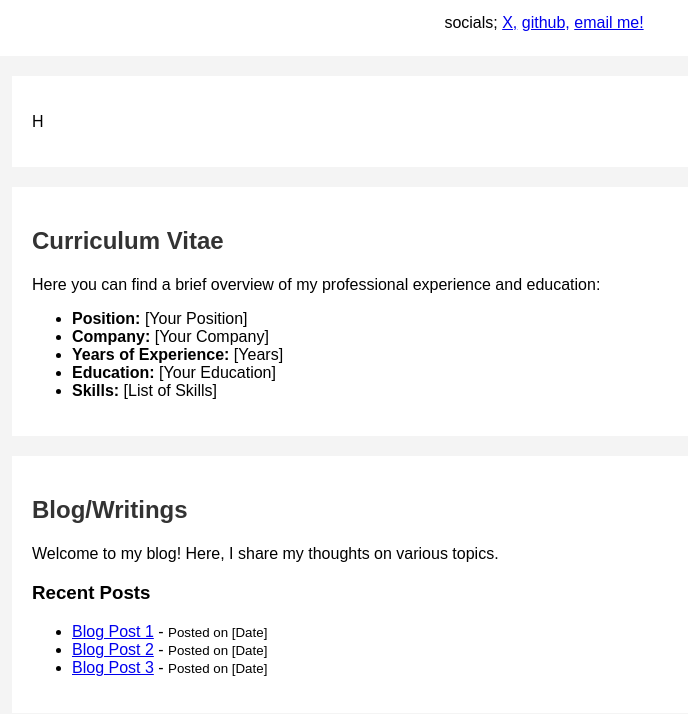
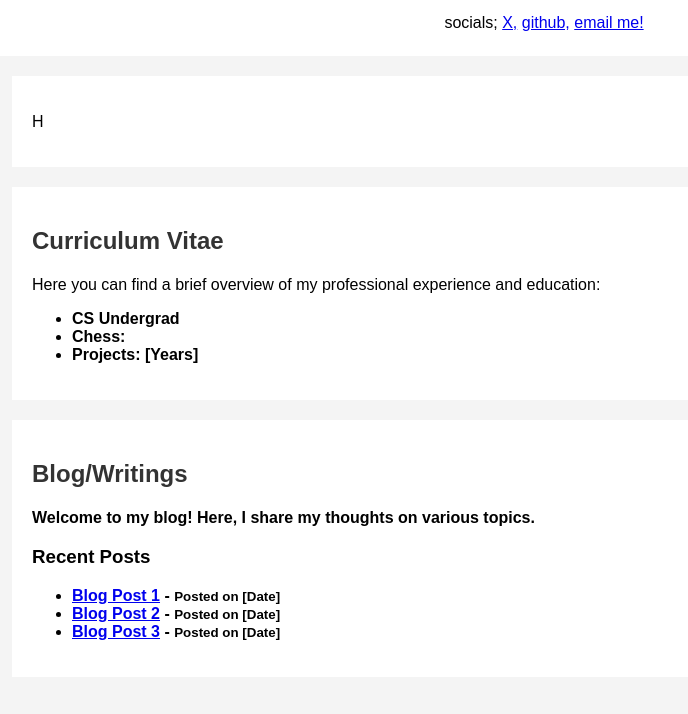
Before and after one commit to hdonovan42/website, a plain HTML site: page index.html in a window 1280 px wide. Shown: the part 110-824 px from the top of the page, without its empty margins (96-784 px from the left). Drawn offline with Linux system fonts and the light colour scheme.

Commit message:
changes to content

```diff
--- a/index.html
+++ b/index.html
@@ -23,11 +23,9 @@
         <h2>Curriculum Vitae</h2>
         <p>Here you can find a brief overview of my professional experience and education:</p>
         <ul>
-            <li><strong>Position:</strong> [Your Position]</li>
-            <li><strong>Company:</strong> [Your Company]</li>
-            <li><strong>Years of Experience:</strong> [Years]</li>
-            <li><strong>Education:</strong> [Your Education]</li>
-            <li><strong>Skills:</strong> [List of Skills]</li>
+            <li><strong>CS Undergrad</li>
+            <li><strong>Chess:</li>
+            <li><strong>Projects:</strong> [Years]</li>
         </ul>
     </div>
 
```
